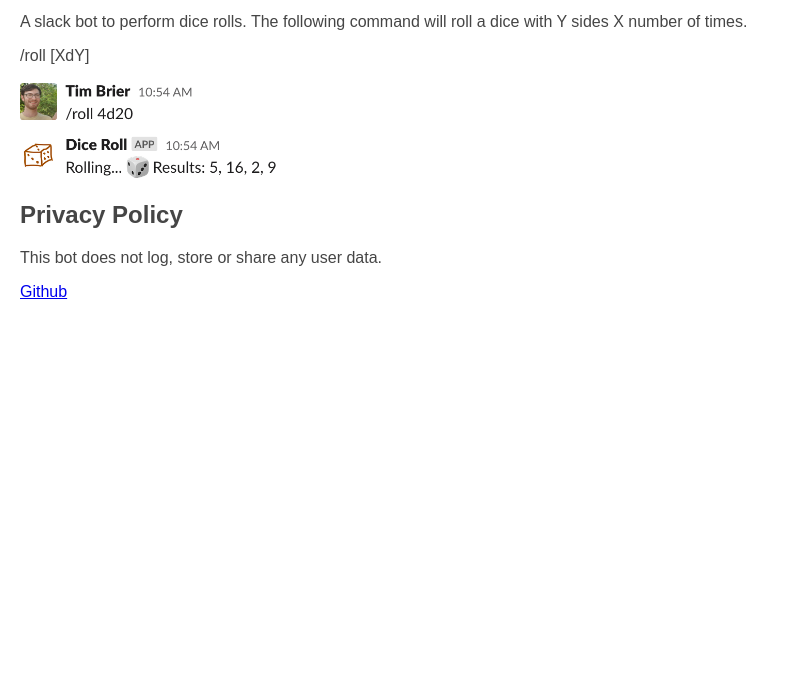
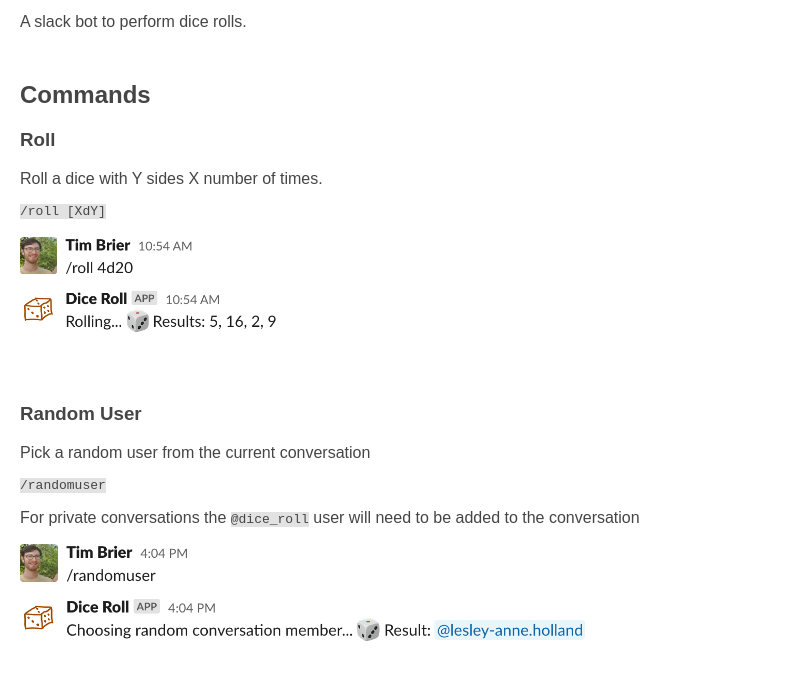
Before and after one commit to sizlo/DiceRoll, a website: page public/index.html in a window 1280 px wide. Shown: the part 103-800 px from the top of the page, without its empty margins (0-789 px from the left). Drawn offline with Linux system fonts and the light colour scheme.

Commit message:
Add random user example

```diff
--- a/public/index.html
+++ b/public/index.html
@@ -11,10 +11,22 @@
             <img class="icon" src="diceroll.png" />
         </div>
 
-        <p>A slack bot to perform dice rolls. The following command will roll a dice with Y sides X number of times.</p>
-        <p>/roll [XdY]</p>
+        <p>A slack bot to perform dice rolls.</p>
 
-        <img class="example" src="example.png" />
+        <h2>Commands</h2>
+
+        <h3>Roll</h3>
+        <p>Roll a dice with Y sides X number of times.</p>
+        <p> <span class="mono">/roll [XdY]</span></p>
+
+        <img class="example" src="roll-example.png" />
+
+        <h3>Random User</h3>
+        <p>Pick a random user from the current conversation</p>
+        <p><span class="mono">/randomuser</span></p>
+        <p>For private conversations the <span class="mono">@dice_roll</span> user will need to be added to the conversation</p>
+
+        <img class="example" src="random-user-example.png" />
 
         <h2>Privacy Policy</h2>
         <p>This bot does not log, store or share any user data.</p>
--- a/public/styles.css
+++ b/public/styles.css
@@ -2,6 +2,10 @@
     color: #454545;
     font-family: Arial;
     margin: 20px;
+}
+
+h2 {
+    margin-top: 50px;
 }
 
 .heading {
@@ -16,4 +20,10 @@
 
 .example {
     height: 100px;
+    margin-bottom: 50px;
 }
+
+.mono {
+    background-color: #e2e2e2;
+    font-family: monospace;
+}
```
Also changed, not shown: README.md, public/random-user-example.png (added), public/roll-example.png (renamed from public/example.png).
